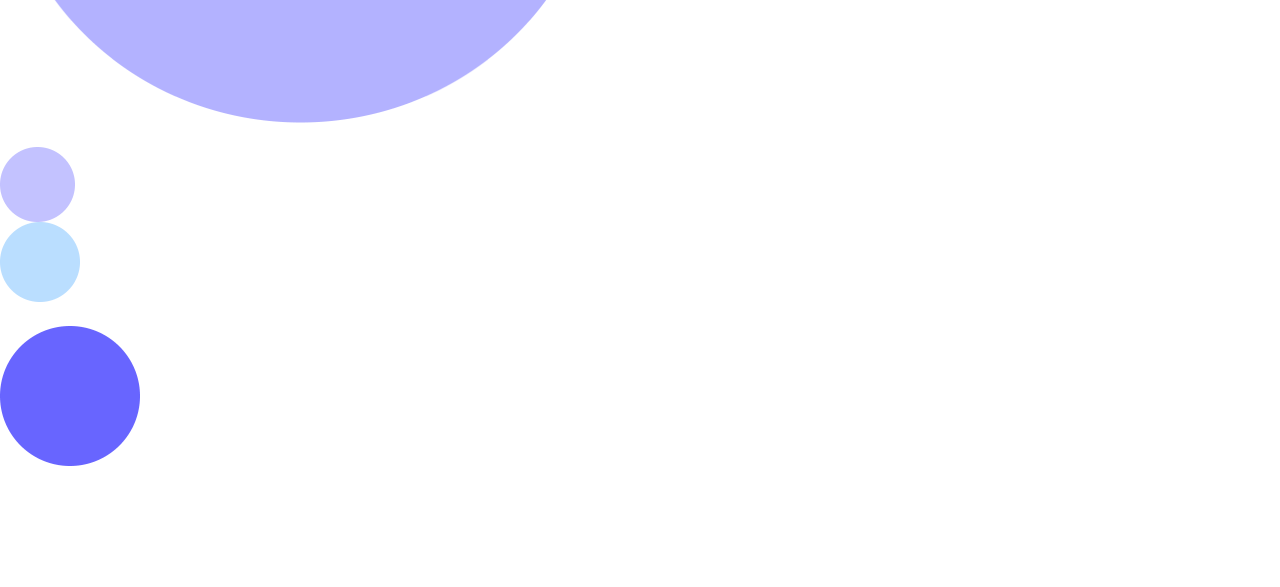
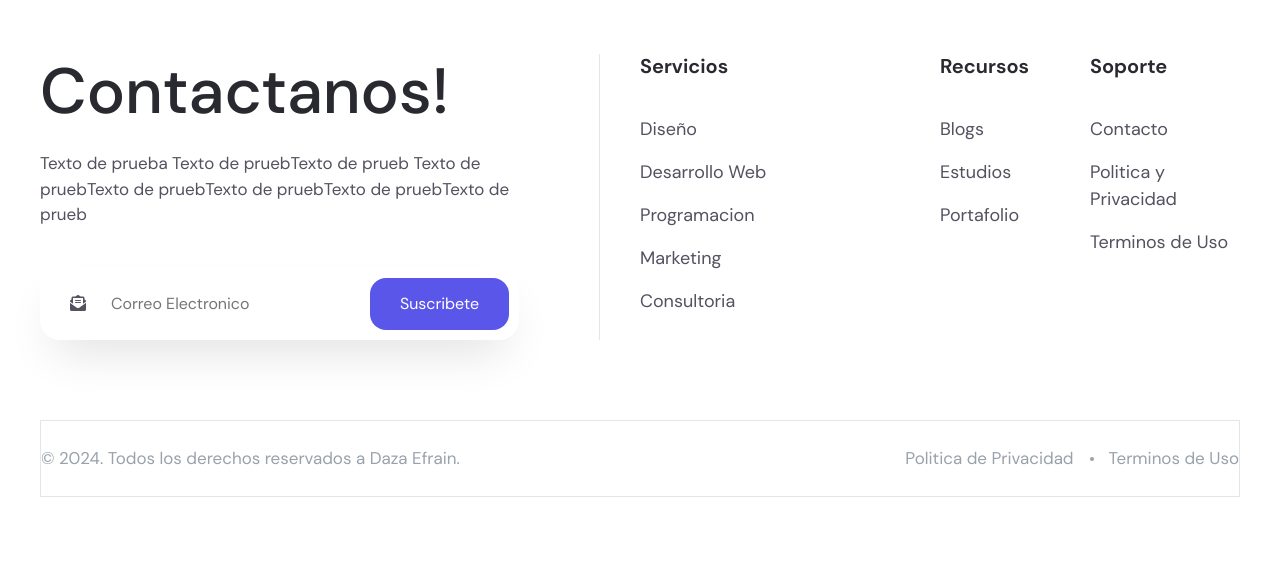
Before and after one commit to EfrainDaza/portal, a plain HTML site: page index.html in a window 1280 px wide. Shown: the part 10821-11408 px from the top of the page. After the commit the page ends 11318 px from the top, so only its background shows below. Drawn offline with Linux system fonts and the light colour scheme.

Commit message:
vistas de web terminadas

```diff
--- a/assets/css/style.css
+++ b/assets/css/style.css
@@ -997,3 +997,231 @@ body{
     bottom: 0;
     right: 8rem;
 }
+/*formas del presupuesto */
+.backshapes__item{
+    position: absolute;
+    z-index: -1;
+}
+.backshapes--shape1{
+    top: 0;
+    left: 32%;
+}
+/* reutilizamos animaciones y lo keyfrmae*/
+.backshapes--shape2{
+    top: 18rem;
+    left: 18%;
+    opacity: 0.5;
+
+    animation: moveShape3 20s infinite;
+}
+.backshapes--shape3{
+    top:31%;
+    left: 20%;
+
+    animation: moveShape4 25s infinite;
+}
+.backshapes--shape4{
+    top:44%;
+    left: 28%;
+
+    animation: moveShape3 25s infinite;
+}
+.backshapes--shape5{
+    top:50%;
+    left: 17%;
+
+    animation: moveShape4 30s infinite;
+}
+.backshapes--shape6{
+    top:26%;
+    left: 21%;
+
+    animation: moveShape5 30s infinite;
+}
+.backshapes--shape7{
+    top:30%;
+    left: 15%;
+
+    animation: moveShape3 10s infinite;
+}
+
+/*FOOTER*/
+
+.layout__footer{
+    padding-top: 1rem;
+}
+.footer__container{
+    max-width: 1200px; /*1320px*/
+    margin: 0 auto;
+}
+.footer__top{
+    padding-bottom: 7rem;
+}
+.footer__social{
+    display: flex;
+    justify-content: space-between;
+    align-items: center;
+}
+.social__img{
+    display: inline-block;
+    color: var(--color-text-description);
+    font-size: 3rem;
+    padding: 0.5rem;
+    transition: all 300ms ease-in-out;
+}
+.social__link:hover > .social__img{
+    color: var(--color-text-body);
+}
+
+.footer__main{
+    display: flex;
+    flex-direction: row;
+}
+/* parte de la izquierda*/
+.footer__fleft{
+    flex-basis: 50%;/* para que ocupe la mitad del anoche de la pagina y asi comparte la caja con el otro footer*/
+}
+.fleft__container{
+    border-right: 1px solid var(--color-border);
+    padding-right: 8rem;
+    margin-right: 4rem;
+    margin-bottom: 8rem;
+}
+.fleft__title{
+    display: inline-block;
+    font-size: 6.4rem;
+    line-height: 1.2;
+    font-weight: 500;
+    color: var(--color-title);
+    margin-bottom: 2rem;
+}
+.fleft__subtitle{
+    font-size: 1.7rem;
+    margin-bottom: 4rem;
+}
+.fleft__group{/*barra de suscripcion*/
+    position: relative;
+    width: 100%;
+    background-color: var(--color-secondary);
+    border-radius: 20px;
+    height: 7.2rem;
+    padding: 1rem;
+    box-shadow: 0 24px 48px -15px #ddd;
+
+    display: flex;
+    align-items: center;
+    justify-content: space-between;
+}
+.fleft__mail-icon{
+    display: inline-block;
+    margin-left: 2rem;
+}
+.fleft__form-control{
+    position: relative;
+    display: inline-block;
+    padding: 0.5rem 1.5rem;
+    height: auto;
+    border: none;
+    outline: none;
+    color: var(--color-title);
+
+    flex: 1;
+    margin-left: 1rem;
+}
+.fleft__btn{
+    height: 5.2rem;
+    cursor: pointer;
+    border: none;
+    outline: none;
+    background-color: var(--color-primary);
+    color: var(--color-secondary);
+    border-radius: 16px;
+    padding: 1.4rem 3rem;
+    transition: all 300ms ease-in-out;
+}
+.fleft__btn:hover{
+    background-color: var(--color-banner);
+}
+
+/*parte de la derecha*/
+
+.footer__fright{
+    display: flex;
+    flex-direction: row;
+    flex-basis: 50%;
+}
+.footer__widget{
+    margin-bottom: 8rem;
+}
+.footer__widget--50{
+    flex-basis: 50%;
+}
+.footer__widget--25{
+    flex-basis: 25%;
+}
+.widget__title{
+    font-size: 2rem;
+    font-weight: 700;
+    line-height: 1.2;
+    color: var(--color-title);
+    margin-bottom: 3rem;
+}
+.widget__link{
+    font-size: 1.8rem;
+    padding: 0.8rem 0;
+    display: inline-block;
+    transition: all 300ms ease-in-out;
+}
+.widget__link:hover{
+    color: var(--color-banner);
+}
+
+/* footer final copyrigth*/
+
+.footer__bottom{
+    border: 1px solid var(--color-border);
+    padding: 2.5rem 0;
+    display: flex;
+    font-size: 1.7rem;
+}
+.footer__copyright{
+    flex-basis: 50%;
+}
+.copyright__text{
+    display: inline-block;
+    color: var(--color-text-description);
+}
+.copyright__text > a{
+    display: inline-block;
+}
+.footer__links{
+    flex-basis: 50%;
+}
+.footer__flinks{
+    position: relative;
+    display: flex;
+    justify-content: flex-end;
+    gap: 3.5rem;
+    color: var(--color-text-description);
+}
+.flinks__title:hover{
+    transition: all 300ms ease-in-out;
+}
+
+.flinks__title:hover{
+    color: var(--color-banner);
+}
+.flinks__item{
+    display: inline-block;
+    position: relative;
+}
+.flinks__item--separator::after{/*punto de politica usos*/
+    content: "";
+    height: 4px;
+    width: 4px;
+    border-radius: 50%;
+    background-color: var(--color-text-description);
+    position: absolute;
+    top: 46%;
+    right: -12%;
+}
--- a/index.html
+++ b/index.html
@@ -829,7 +829,7 @@
                     <div class="footer__fleft">
 
                         <div class="fleft__container">
-                            <h2 class="fleft__title">Contactanos</h2>
+                            <h2 class="fleft__title">Contactanos!</h2>
                             <p class="fleft__subtitle">Texto de prueba Texto de pruebTexto de prueb
                                 Texto de pruebTexto de pruebTexto de pruebTexto de pruebTexto de prueb
                             </p>
@@ -852,7 +852,7 @@
 
                     <div class="footer__fright">
 
-                        <div class="footer__widget">
+                        <div class="footer__widget footer__widget--50">
                             <h6 class="widget__title">Servicios</h6>
                             <ul class="widget__list">
 
@@ -873,7 +873,7 @@
                                 </li>
                             </ul>
                         </div>
-                        <div class="footer__widget">
+                        <div class="footer__widget footer__widget--25">
                             <h6 class="widget__title">Recursos</h6>
                             <ul class="widget__list">
 
@@ -890,7 +890,7 @@
 
                             </ul>
                         </div>
-                        <div class="footer__widget">
+                        <div class="footer__widget footer__widget--25">
                             <h6 class="widget__title">Soporte</h6>
                             <ul class="widget__list">
 
```
